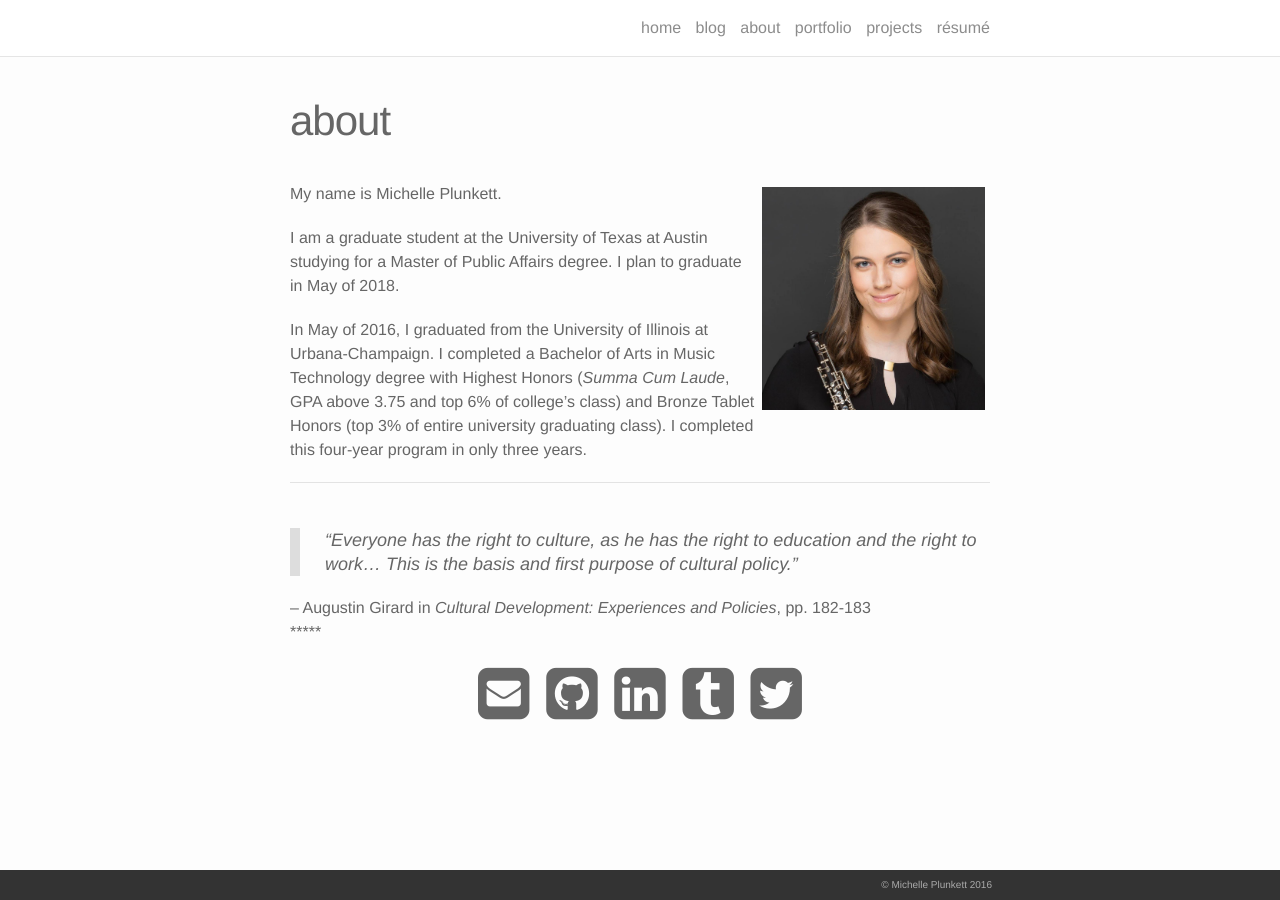
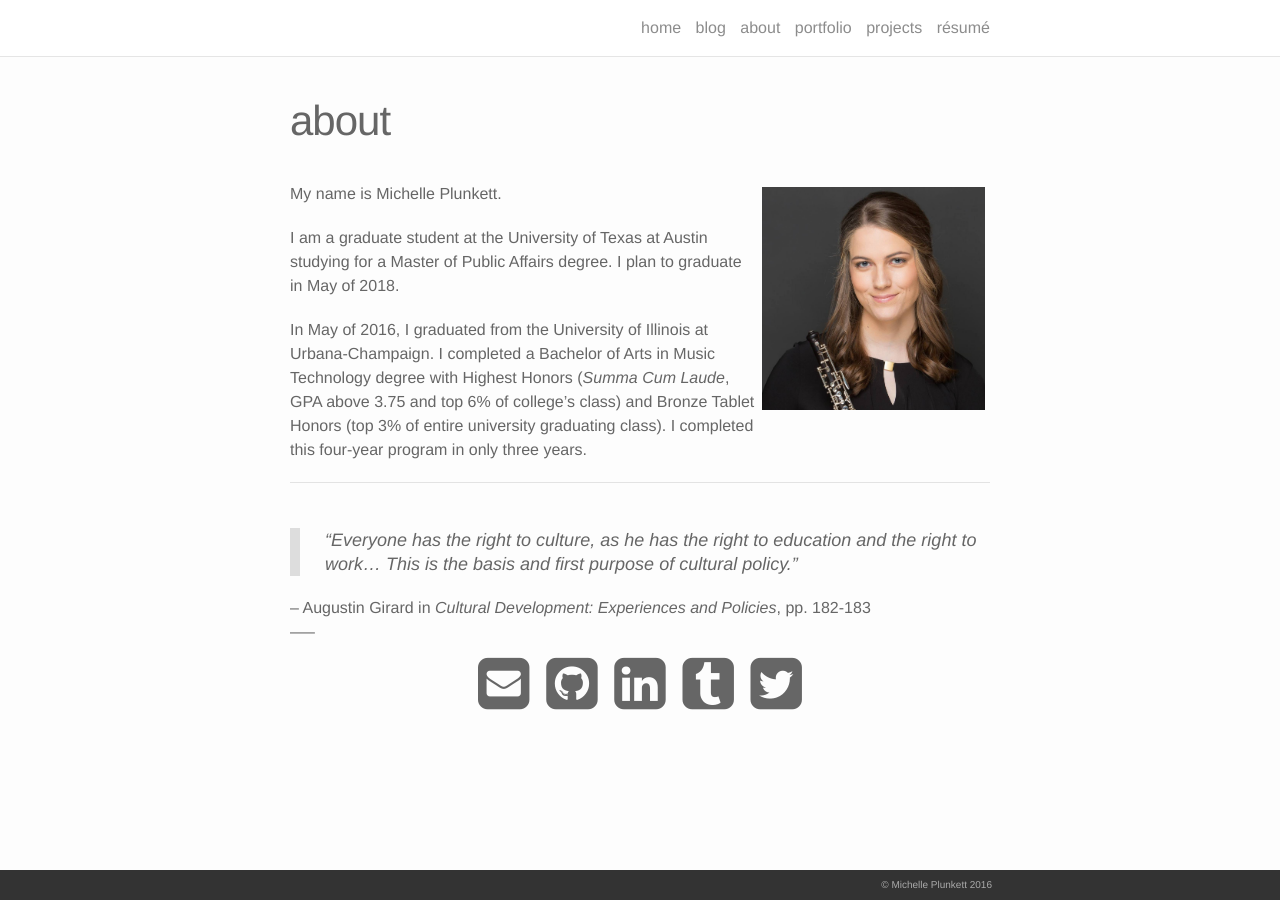
Before and after one commit to michelleplunkett/michelleplunkett.github.io, a Jekyll site: the page built from about.markdown, in a window 1280 px wide. Built offline with Jekyll 4.4.1, drawn with Linux system fonts in a browser that asks for light colours; nearby versions of some CDN libraries.

Commit message:
Update about.markdown

```diff
--- a/about.markdown
+++ b/about.markdown
@@ -18,9 +18,7 @@ In May of 2016, I graduated from the University of Illinois at Urbana-Champaign.
 
 – Augustin Girard in *Cultural Development: Experiences and Policies*, pp. 182-183
 <br/>
-*****
-<br/>
-
+-----
 <span class="contacticon center">
 	<a href="mailto:michellep1994@gmail.com"><i class="fa fa-envelope-square"></i></a>
 	<a href="https://github.com/michelleplunkett" target="_blank"><i class="fa fa-github-square"></i></a>
```
